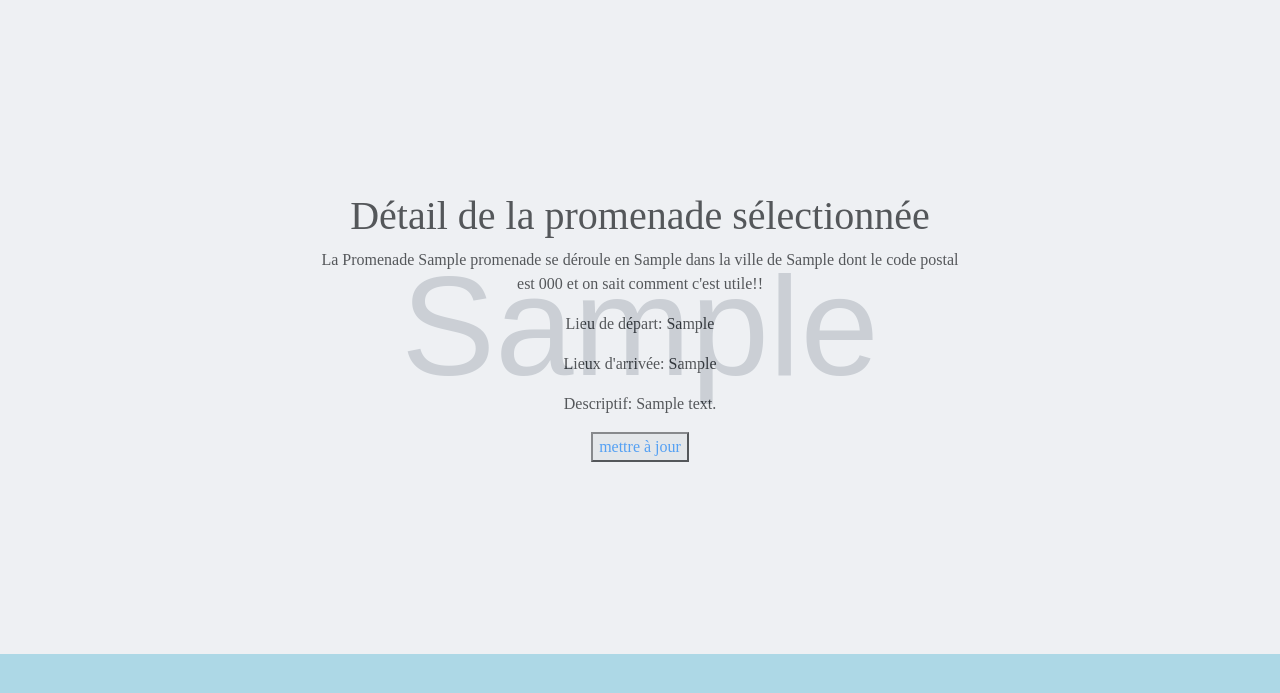
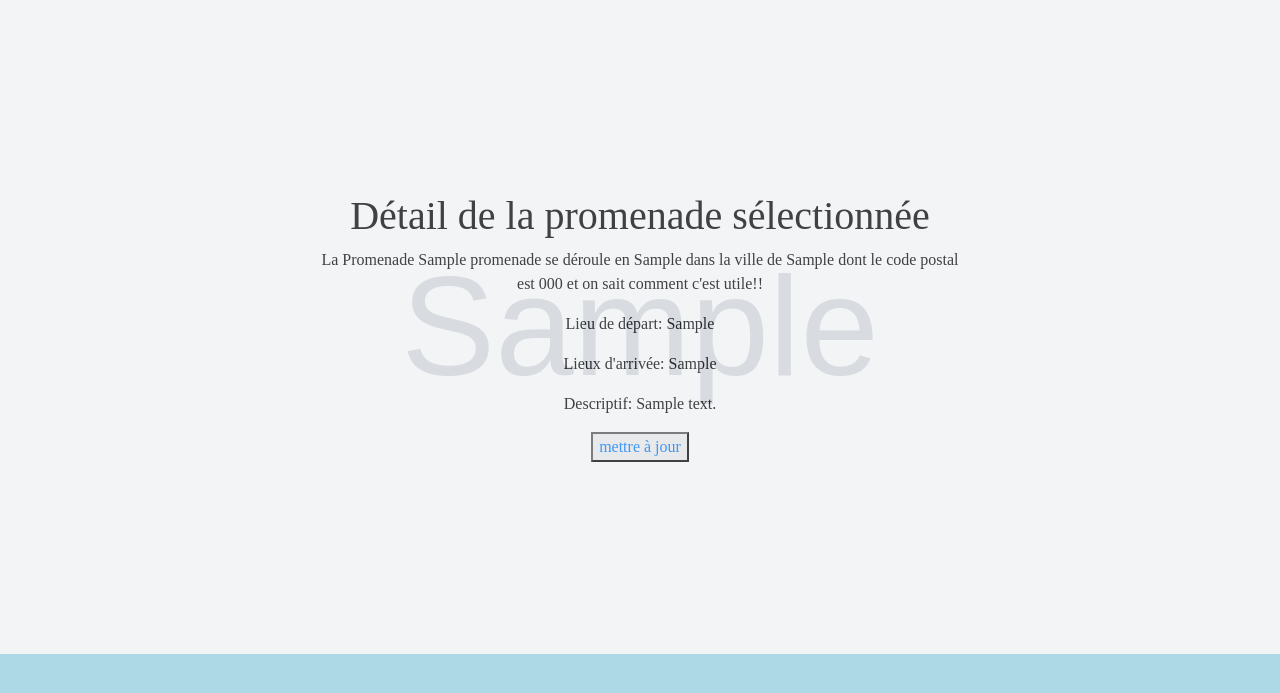
Before and after one commit to ramosarah/projet6, a PHP site: page /afficherPromenade.php?id=1 in a window 1280 px wide. Shown: the top 693 px of the page. Run offline with PHP 8.4, Linux system fonts and the light colour scheme; tables that the repository leaves empty or names only in its code hold one stand-in row (values such as "Sample post"); grey boxes marked "Sample" are stand-in pictures; some web fonts are replaced.

Commit message:
Modification de style CSS

```diff
--- a/www/style.css
+++ b/www/style.css
@@ -99,7 +99,7 @@ h1 {
 .texteAfficherPromenade{
     background-color: #ffffff;
     color: black;
-    opacity: 0.6;
+    opacity: 0.7;
     text-align: center;
     padding-top: 15%;
     padding-left: 25%;
```
